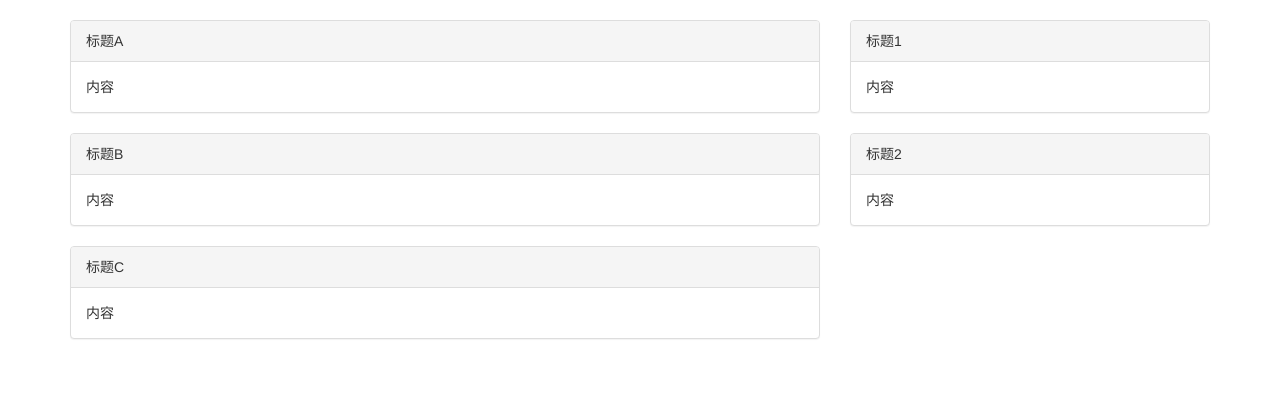
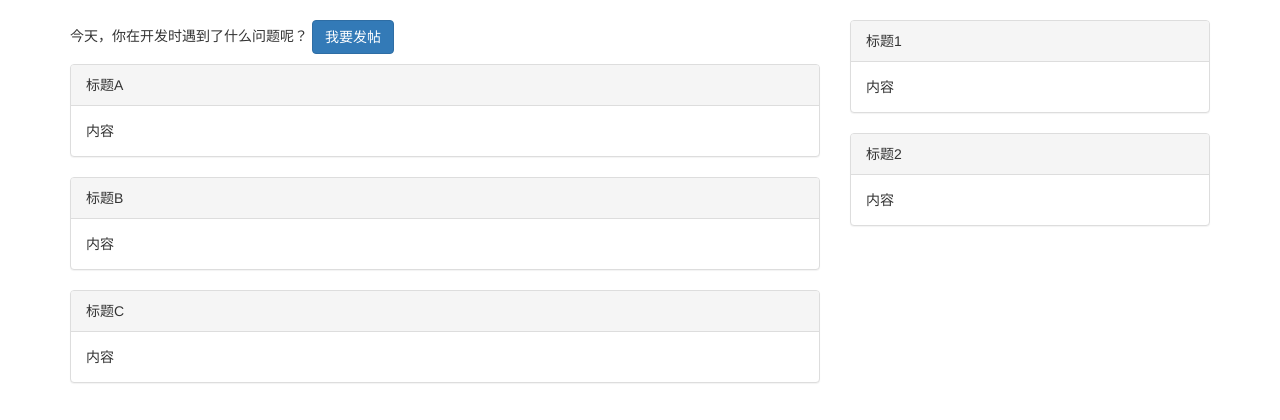
Before and after one commit to blighli/MyBlog, a Flask app: page / in a window 1280 px wide. Shown: the part 52-472 px from the top of the page. Run offline with Flask 2, Linux system fonts and the light colour scheme; data that the repository does not hold is empty; some libraries are stand-ins or nearby versions.

Commit message:
add main.css

```diff
--- a/app/templates/index.html
+++ b/app/templates/index.html
@@ -12,8 +12,15 @@
 	{% endcall %}
 
 	<div class="container">
+		<div></div>
 		<div class="row">
 			<div class="col-md-8">
+
+				<p class="main-title">
+					今天，你在开发时遇到了什么问题呢？
+					<a class="btn btn-primary" href="#">我要发帖</a>
+				</p>
+
 
 				{{ core.panel("标题A","内容") }}
 
@@ -34,7 +41,7 @@
 				{% endcall %}
 
 			</div>
-			<div class="col-md-4 col-off-8">
+			<div class="col-md-4 col-md-off-8">
 
 				{% call core.panel("标题1") %}
 					{% call core.panelBody() %}
--- a/app/templates/layout/base.html
+++ b/app/templates/layout/base.html
@@ -6,6 +6,7 @@
     <meta http-equiv="X-UA-Compatible" content="IE=edge">
 	<meta name="viewport" content="width=device-width, initial-scale=1">
     {{ core.css("lib/bootstrap/css/bootstrap.css") }}
+    {{ core.css("css/main.css") }}
     <title>网站标题</title>
 </head>
 <body>
```
